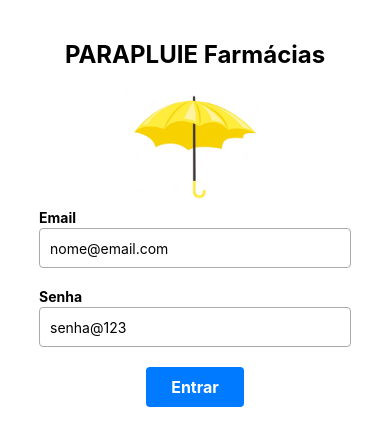
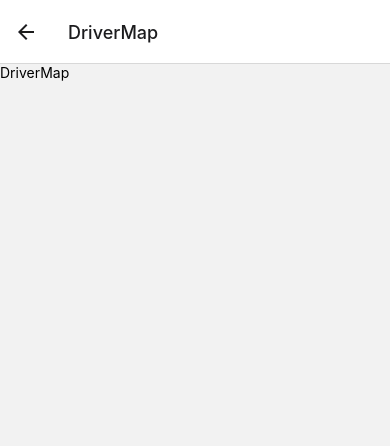
Before and after one commit to branquinho91/PARAPLUIE, a React Native app: screen /DriverMap in a window 390 px wide. Shown: the top 446 px of the page. Built offline with nearby package versions, Linux system fonts and the light colour scheme.

Commit message:
Refactor routes and components to add new pages and improve code readability

```diff
--- a/App.tsx
+++ b/App.tsx
@@ -5,6 +5,11 @@ import Login from "./src/pages/Login";
 import Home from "./src/pages/Home";
 import RegisterUser from "./src/pages/RegisterUser";
 import ListMovements from "./src/pages/ListMovements";
+import DriverListMovements from "./src/pages/DriverListMovements";
+import RegisterMovements from "./src/pages/RegisterMovements";
+import ListProducts from "./src/pages/ListProducts";
+import ListUsers from "./src/pages/ListUsers";
+import DriverMap from "./src/pages/DriverMap";
 
 const Stack = createStackNavigator();
 
@@ -13,11 +18,23 @@ const App = () => {
     <SafeAreaView style={{ flex: 1 }}>
       <StatusBar />
       <NavigationContainer>
-        <Stack.Navigator initialRouteName="Login">
+        <Stack.Navigator initialRouteName="Home">
+          {/* TODOS usuários */}
           <Stack.Screen name="Login" component={Login} options={{ header: () => <></> }} />
+
+          {/* admin */}
           <Stack.Screen name="Home" component={Home} options={{ header: () => <></> }} />
+          <Stack.Screen name="ListUsers" component={ListUsers} />
           <Stack.Screen name="RegisterUser" component={RegisterUser} />
+          <Stack.Screen name="ListProducts" component={ListProducts} />
+
+          {/* filial */}
           <Stack.Screen name="ListMovements" component={ListMovements} />
+          <Stack.Screen name="RegisterMovements" component={RegisterMovements} />
+
+          {/* motorista */}
+          <Stack.Screen name="DriverListMovements" component={DriverListMovements} />
+          <Stack.Screen name="DriverMap" component={DriverMap} />
         </Stack.Navigator>
       </NavigationContainer>
     </SafeAreaView>
--- /dev/null
+++ b/src/pages/DriverMap.tsx
@@ -0,0 +1,12 @@
+import React from "react";
+import { View, Text } from "react-native";
+
+const DriverMap = () => {
+  return (
+    <View>
+      <Text>DriverMap</Text>
+    </View>
+  );
+};
+
+export default DriverMap;
--- a/src/pages/Home.tsx
+++ b/src/pages/Home.tsx
@@ -50,7 +50,7 @@ const Home = ({ navigation }: any) => {
           <Text style={styles.subHeading}>Estoque</Text>
         </View>
         <View style={styles.buttonView}>
-          <TouchableOpacity style={styles.button} onPress={() => navigation.navigate("ListMovements")}>
+          <TouchableOpacity style={styles.button} onPress={() => navigation.navigate("ListProducts")}>
             <Text style={styles.textButton}>Gerenciar</Text>
           </TouchableOpacity>
         </View>
--- a/src/pages/Login.tsx
+++ b/src/pages/Login.tsx
@@ -23,8 +23,8 @@ const Login = ({ navigation }: any) => {
     try {
       const { data } = await axios.post(`${apiUrl}/login`, { email, password });
 
-      await AsyncStorage.setItem('userProfile', data.profile);
-      await AsyncStorage.setItem('userName', data.name);
+      await AsyncStorage.setItem("userProfile", data.profile);
+      await AsyncStorage.setItem("userName", data.name);
 
       const resetNavigation = (routeName: string) => {
         navigation.dispatch(
```
